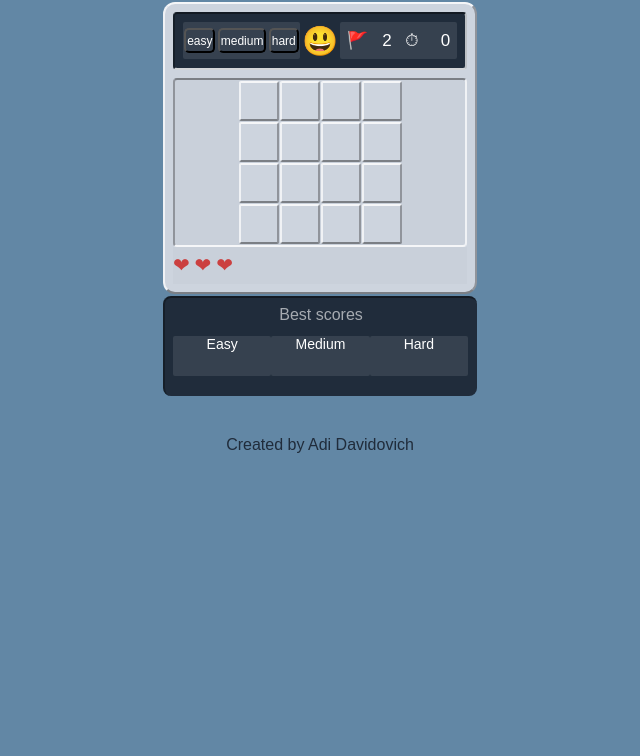
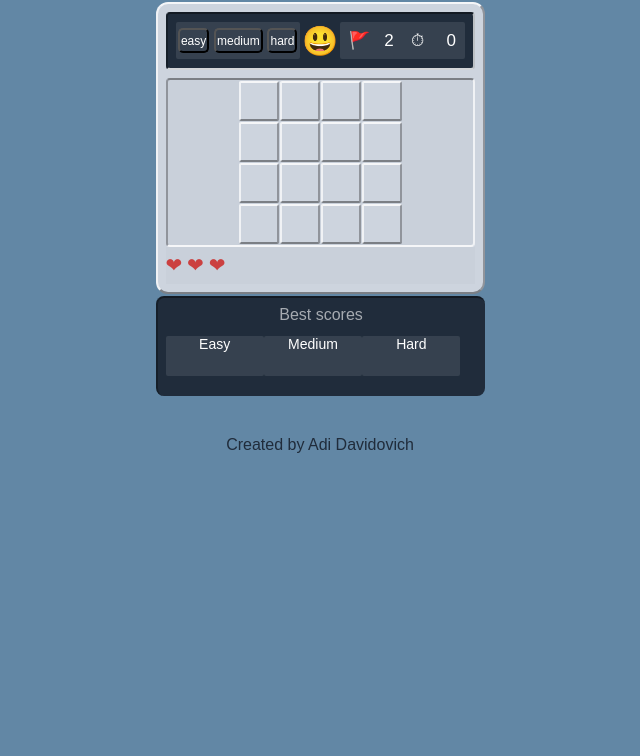
Before and after one commit to Adi-Davidovich/Minesweeper, a plain HTML site: page index.html in a window 1280 px wide. Shown: the part 61-817 px from the top of the page, without its empty margins (320-960 px from the left). Drawn offline with Linux system fonts and the light colour scheme.

Commit message:
css board size

```diff
--- a/css/main.css
+++ b/css/main.css
@@ -13,7 +13,7 @@ body {
 }
 
 .box {
-  max-width: 330px;
+  max-width: 345px;
   width: 100%;
   padding: 0 8px;
   margin: 0 auto;
```
